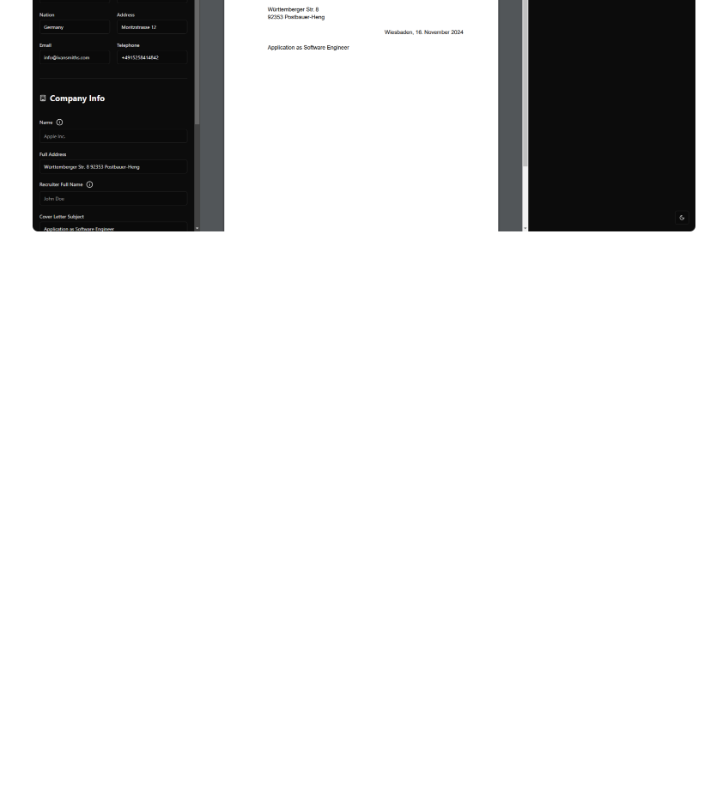
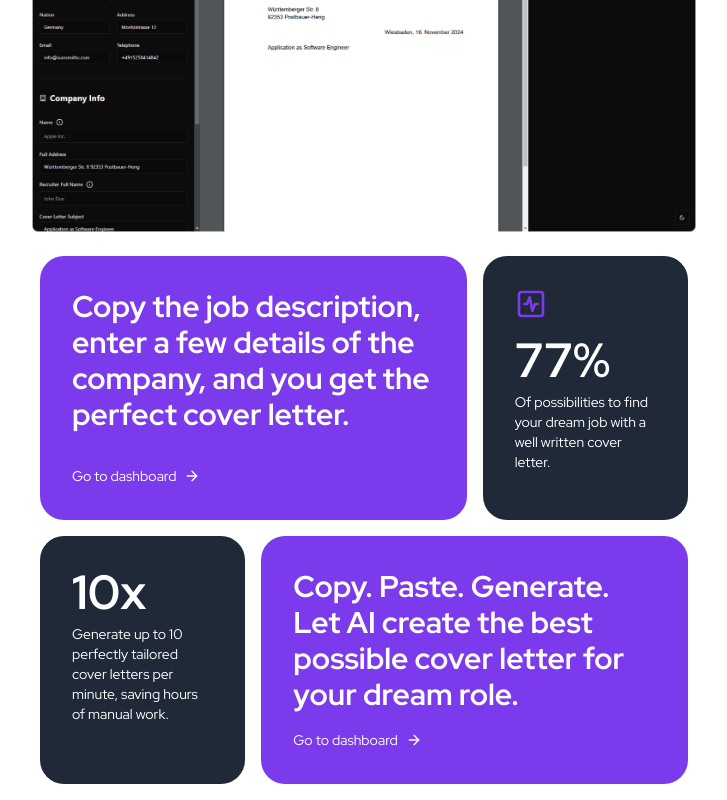
Before and after one commit to IvanSmiths/cover-letter-builder-pro, a Next.js app: page / in a window 1280 px wide. Shown: the part 1034-1834 px from the top of the page, without its empty margins (276-1003 px from the left). Before the commit the page ends 1274 px from the top, so only its background shows below. Built offline with nearby package versions, Linux system fonts and the light colour scheme.

Commit message:
add basic bento grid

```diff
--- a/app/page.tsx
+++ b/app/page.tsx
@@ -1,10 +1,12 @@
 import { NextPage } from "next";
 import Header from "@/components/home/header/Header";
+import Main from "@/components/home/main/Main";
 
 const Home: NextPage = () => {
   return (
-    <div className="xl:px-xxxlarge px-small md:px-xlarge lg:px-xxlarge">
+    <div className="px-small md:px-xlarge lg:px-xxlarge xl:px-xxxlarge">
       <Header />
+      <Main />
     </div>
   );
 };
--- /dev/null
+++ b/components/home/main/Card.tsx
@@ -0,0 +1,45 @@
+import { ArrowRight } from "lucide-react";
+import React from "react";
+
+interface CardProps {
+  title: string;
+  description: string;
+  icon?: React.ReactNode;
+  color: "purple" | "dark";
+  size: "small" | "large";
+  link?: string;
+}
+
+function Card({ title, description, icon, color, size, link }: CardProps) {
+  const bgColor = color === "purple" ? "bg-[#7C3AED]" : "bg-[#1F2937]";
+  const textColor = "text-white";
+  const sizeClass =
+    size === "large" ? "col-span-2 row-span-1" : "col-span-1 row-span-1";
+
+  return (
+    <div
+      className={`${bgColor} ${textColor} ${sizeClass} flex flex-col justify-between rounded-3xl p-8`}
+    >
+      {icon && <div className="mb-4">{icon}</div>}
+      <div>
+        <h2
+          className={`mb-2 font-bold ${size === "small" ? "text-5xl" : "text-3xl"}`}
+        >
+          {title}
+        </h2>
+        <p className={`${size === "small" ? "text-sm" : "text-xl"} mb-4`}>
+          {description}
+        </p>
+      </div>
+      {link && (
+        <div className="mt-auto">
+          <a href="#" className="inline-flex items-center text-sm font-medium">
+            {link} <ArrowRight className="ml-2 h-4 w-4" />
+          </a>
+        </div>
+      )}
+    </div>
+  );
+}
+
+export default Card;
--- /dev/null
+++ b/components/home/main/Main.tsx
@@ -0,0 +1,41 @@
+import React from "react";
+import Card from "./Card";
+import { ActivitySquare } from "lucide-react";
+
+const Main = () => {
+  return (
+    <main className="container mx-auto p-4">
+      <div className="mx-auto grid max-w-4xl grid-cols-3 gap-4">
+        <Card
+          title="Copy the job description, enter a few details of the company, and you get the perfect cover letter."
+          description=""
+          color="purple"
+          size="large"
+          link="Go to dashboard"
+        />
+        <Card
+          title="77%"
+          description="Of possibilities to find your dream job with a well written cover letter."
+          color="dark"
+          size="small"
+          icon={<ActivitySquare className="h-8 w-8 text-[#7C3AED]" />}
+        />
+        <Card
+          title="10x"
+          description="Generate up to 10 perfectly tailored cover letters per minute, saving hours of manual work."
+          color="dark"
+          size="small"
+        />
+        <Card
+          title="Copy. Paste. Generate. Let AI create the best possible cover letter for your dream role."
+          description=""
+          color="purple"
+          size="large"
+          link="Go to dashboard"
+        />
+      </div>
+    </main>
+  );
+};
+
+export default Main;
```
